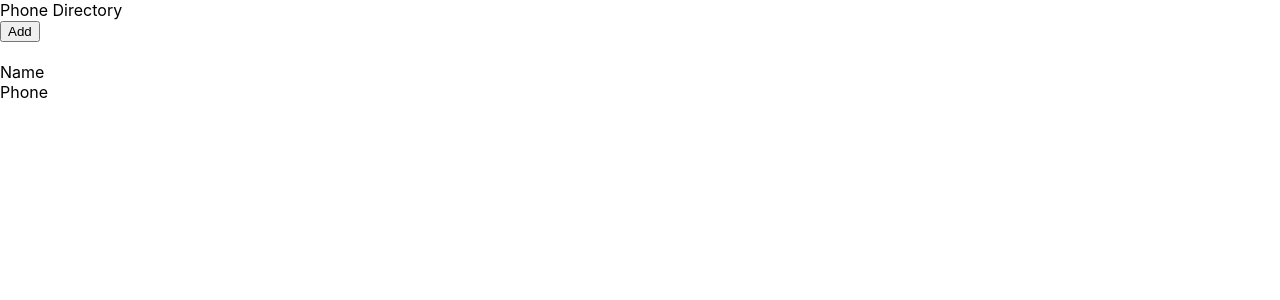
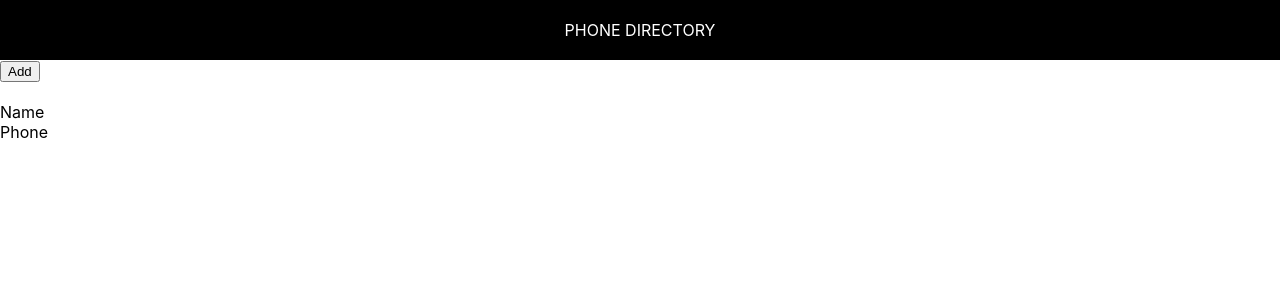
Before and after one commit to Suraj10074/phone-directory-app, a React (Create React App) app: page / in a window 1280 px wide. Shown: the top 300 px of the page. Built offline with nearby package versions, Linux system fonts and the light colour scheme.

Commit message:
Styled ‘Header’ (Inline Styling)

```diff
--- a/src/Header.js
+++ b/src/Header.js
@@ -1,10 +1,32 @@
 import React from 'react';
 
-const Header = () =>{
-    return (
-        <div className="header">
+const Header = () => {
+  // Example (Inline Styling):
+
+
+  // Approach 1 - Directly writing style alongside JSX:
+
+  /* return(
+      <div style={{textAlign: 'center', padding: 20, background: '#000', color: '#fff', textTransform: 'uppercase'}}>
         Phone Directory
       </div>
     )
+  */
+
+  // Approach 2 - Moving style as constant object:
+  const headerStyle = {
+    textAlign: 'center',
+    padding: 20,
+    background: '#000',
+    color: '#fff',
+    textTransform: 'uppercase'
+  }
+
+  return (
+    <div style={headerStyle}>
+      Phone Directory
+    </div>
+  )
+
 }
 export default Header;
```
